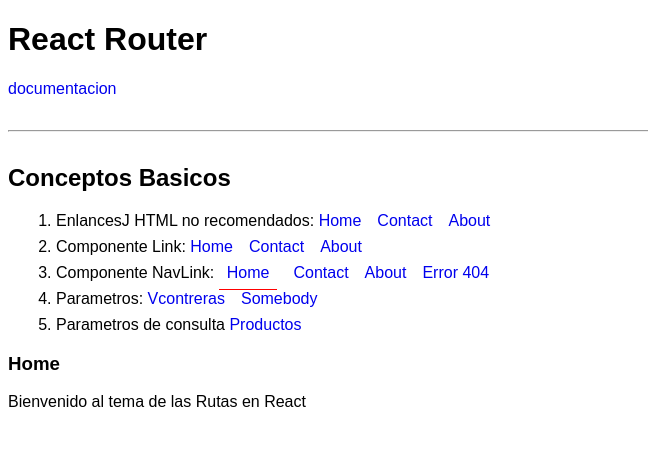
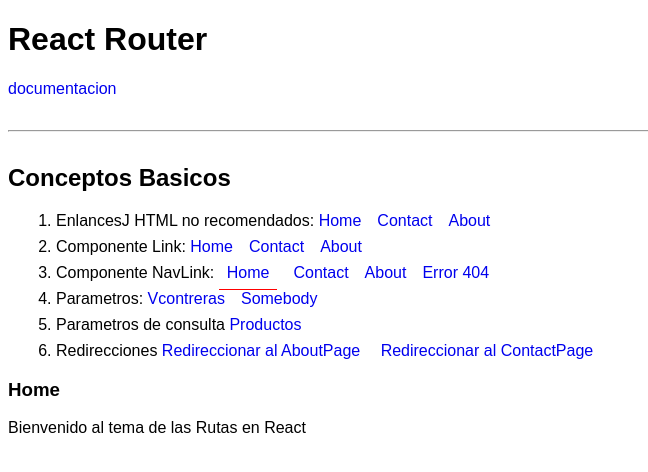
Before and after one commit to contrerastrece/react-reouter, a React (Create React App) app: page / in a window 1280 px wide. Shown: the top 472 px of the page, without its empty margins (0-648 px from the left). Built offline with nearby package versions, Linux system fonts and the light colour scheme.

Commit message:
React Router: Redirecciones

```diff
--- a/src/components/ConceptosBasicos2.js
+++ b/src/components/ConceptosBasicos2.js
@@ -1,4 +1,4 @@
-import { BrowserRouter as Router, Route, Switch } from "react-router-dom";
+import { BrowserRouter as Router, Redirect, Route, Switch } from "react-router-dom";
 import AboutPage from "../pages/AboutPage";
 import ContactPage from "../pages/ContacPaget";
 import Error404 from "../pages/Error404";
@@ -28,6 +28,16 @@
 
          <Route exact path="/productos" component={Products}/>
 
+         {/* Redirecciones */}
+
+         <Route exact path="/AboutPage">
+           <Redirect to="/acerca"/>
+         </Route>
+
+         <Route exact path="/ContactPage">
+           <Redirect to="/contacto"/>
+         </Route>
+
          {/* para que nuestra pagina 404 funciones no debe de ir exact
          y otro condicion es que en el path tiene que ir el * que se usará como comodín
          también debemos tener en cuenta que debe de ir al útilmo para que pueda funcionar
--- a/src/components/MenuConceptos.js
+++ b/src/components/MenuConceptos.js
@@ -40,6 +40,12 @@
           <span>Parametros de consulta</span>
           <Link to="/productos"> Productos</Link>
         </li>
+
+        <li>
+          <span>Redirecciones</span>
+          <Link to="/AboutPage"> Redireccionar al AboutPage</Link>
+          <Link to="/ContactPage"> Redireccionar al ContactPage</Link>
+        </li>
       </ol>
     </nav>
   );
```
